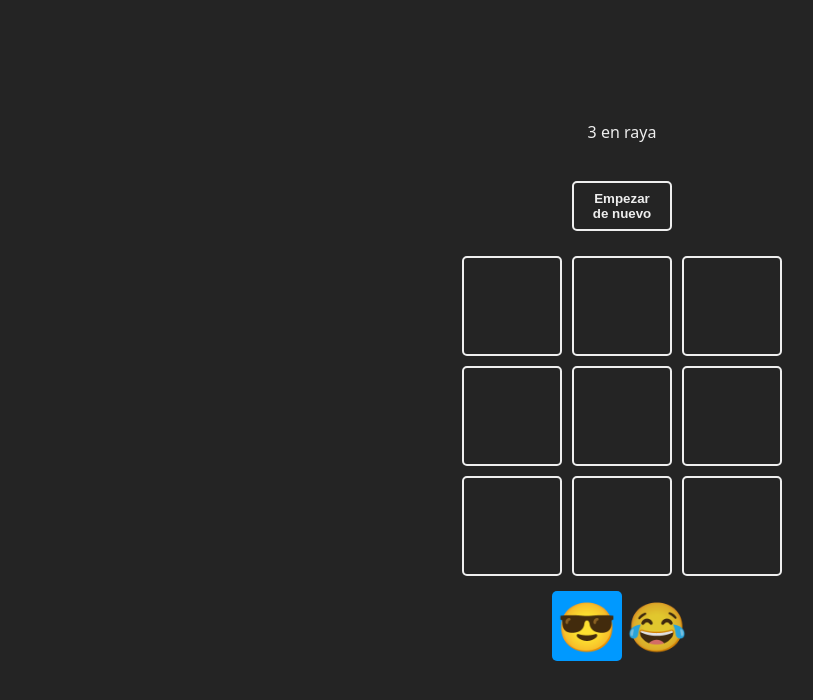
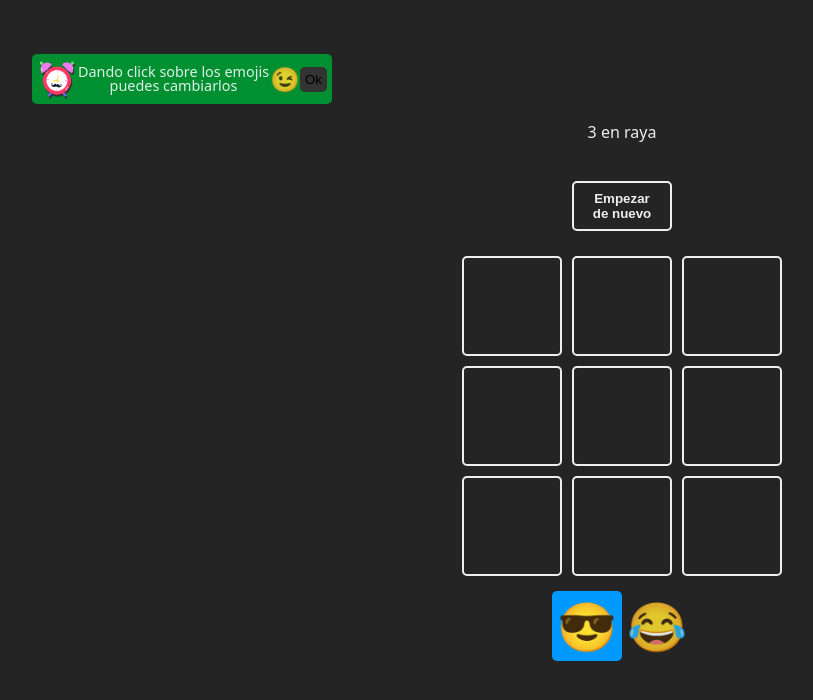
Before and after one commit to NewHub25/tic-tac-toe, a React (Vite) app: page / in a window 1280 px wide. Shown: the top 700 px of the page, without its empty margins (18-831 px from the left). Built offline with nearby package versions, Linux system fonts and the light colour scheme.

Commit message:
ADD animation from animate.css and notitask

```diff
--- a/package.json
+++ b/package.json
@@ -10,7 +10,9 @@
     "preview": "vite preview"
   },
   "dependencies": {
+    "animate.css": "^4.1.1",
     "canvas-confetti": "1.6.0",
+    "notistack": "^3.0.1",
     "react": "^18.2.0",
     "react-dom": "^18.2.0"
   },
--- a/src/App.jsx
+++ b/src/App.jsx
@@ -1,19 +1,34 @@
-import { useState } from "react";
+import { useEffect, useState } from "react";
 import confetti from "canvas-confetti";
 
 import { Square } from "./components/Square.jsx";
 import { WinnerModal } from "./components/winner-modal.jsx";
 import { TURNS } from "./constants.js";
 import { checkWinnerFrom, checkEndGame } from "./logic/board.js";
-import { audioClick, audioSurprise, audioNewGame, audioWinner } from "./music.js";
+import {
+  audioClick,
+  audioSurprise,
+  audioNewGame,
+  audioWinner,
+} from "./music.js";
 import { useTurn } from "./hooks/useTurn.js";
 import { useBoard } from "./hooks/useBoard.js";
 import AvatarDialog from "./components/dialog.jsx";
+import { useSnackbar } from "notistack";
 
 function App() {
   const { board, setBoard } = useBoard();
   const { turn, setTurn } = useTurn();
   const [winner, setWinner] = useState(null);
+  const { enqueueSnackbar } = useSnackbar();
+
+  useEffect(() => {
+    enqueueSnackbar("Dando click sobre los emojis puedes cambiarlos", {
+      preventDuplicate: true,
+      persist: true,
+      variant: "ringAlert",
+    });
+  }, []);
 
   const updateBoard = (index) => {
     if (board[index] || winner) return;
--- /dev/null
+++ b/src/components/ring-notification.jsx
@@ -0,0 +1,22 @@
+import { SnackbarContent, closeSnackbar } from "notistack";
+import { forwardRef } from "react";
+
+export const ringNotification = forwardRef(function notificationSuccess(
+  { message },
+  ref
+) {
+  return (
+    <SnackbarContent ref={ref} role="ring">
+      <p className="ring-notification">
+        <img
+          className="animate__animated animate__wobble animate__infinite animate__faster animate__repeat-3"
+          src="/alarm-clock.png"
+          alt="alarm"
+        />
+        {message}
+        <span>😉</span>
+        <button onClick={() => closeSnackbar()}>Ok</button>
+      </p>
+    </SnackbarContent>
+  );
+});
--- a/src/main.jsx
+++ b/src/main.jsx
@@ -2,10 +2,22 @@ import React from "react";
 import ReactDOM from "react-dom/client";
 import App from "./App.jsx";
 import "./index.css";
+import { SnackbarProvider } from "notistack";
+import { ringNotification } from "./components/ring-notification.jsx";
+import 'animate.css'
 
 ReactDOM.createRoot(document.getElementById("root")).render(
   <React.StrictMode>
-    <App />
+    <SnackbarProvider
+      Components={{
+        ringAlert: ringNotification,
+      }}
+      iconVariant={{
+        ringAlert: "✅",
+      }}
+    >
+      <App />
+    </SnackbarProvider>
   </React.StrictMode>
 );
 
--- a/src/styles/app.css
+++ b/src/styles/app.css
@@ -1,3 +1,5 @@
+@import url(./ring-notification.css);
+
 .board {
   width: fit-content;
   margin: 40px auto;
@@ -109,14 +111,14 @@ dialog {
   border-radius: 1rem;
   position: relative;
   background-color: #222;
-  animation-name: fadeIn;
-  animation-duration: 700ms;
+  animation-name: dialogFadeIn;
+  animation-duration: 900ms;
   animation-fill-mode: both;
 }
 dialog::backdrop {
   background-image: linear-gradient(to bottom, #00903233 30%, #333);
-  animation-name: blurIn;
-  animation-duration: 700ms;
+  animation-name: dialogBlurIn;
+  animation-duration: 900ms;
   animation-fill-mode: both;
 }
 dialog .close-btn {
@@ -147,14 +149,14 @@ dialog .avatars .square {
   height: 50px;
 }
 
-@keyframes fadeIn {
+@keyframes dialogFadeIn {
   from {
     opacity: 0;
-    transform: translateX(-1rem);
+    transform: translateX(-5rem);
   }
 }
 
-@keyframes blurIn {
+@keyframes dialogBlurIn {
   from {
     backdrop-filter: blur(0);
   }
--- /dev/null
+++ b/src/styles/ring-notification.css
@@ -0,0 +1,29 @@
+.notistack-SnackbarContainer {
+  width: min(80%, 300px);
+  top: 3rem;
+  left: min(10vw, 50px);
+  bottom: initial;
+}
+.ring-notification {
+  background-color: #009032;
+  padding: 5px;
+  border-radius: 5px;
+  display: flex;
+  align-items: center;
+  text-align: center;
+  font-size: 0.9em;
+}
+.ring-notification img {
+  width: 40px;
+  filter: drop-shadow(1px 2px #333);
+}
+.ring-notification span {
+  font-size: 1.5rem;
+}
+.ring-notification button {
+  background-color: #333;
+  outline: none;
+  border: none;
+  padding: 5px;
+  border-radius: 5px;
+}
```
Also changed, not shown: public/alarm-clock.png (added), 1 other file (tests, documents, lock files or other folders).
